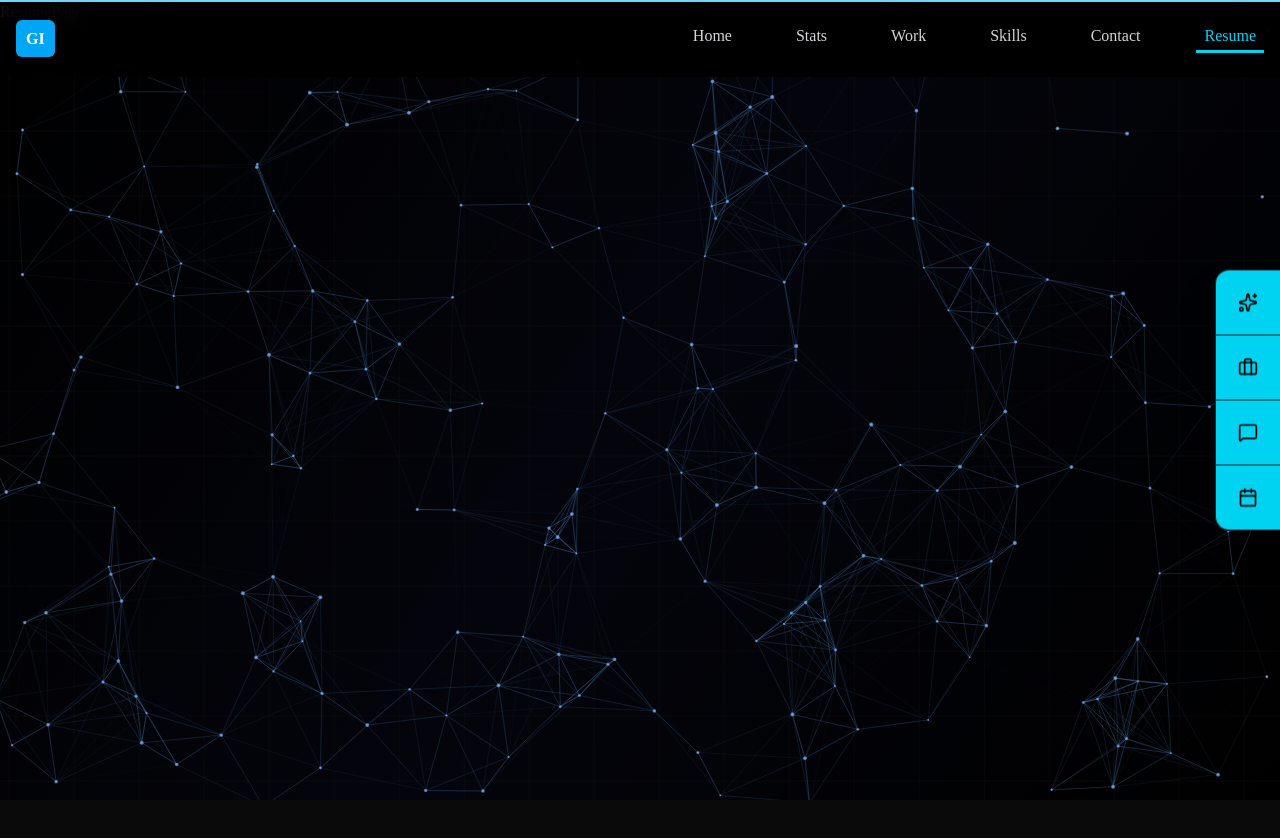
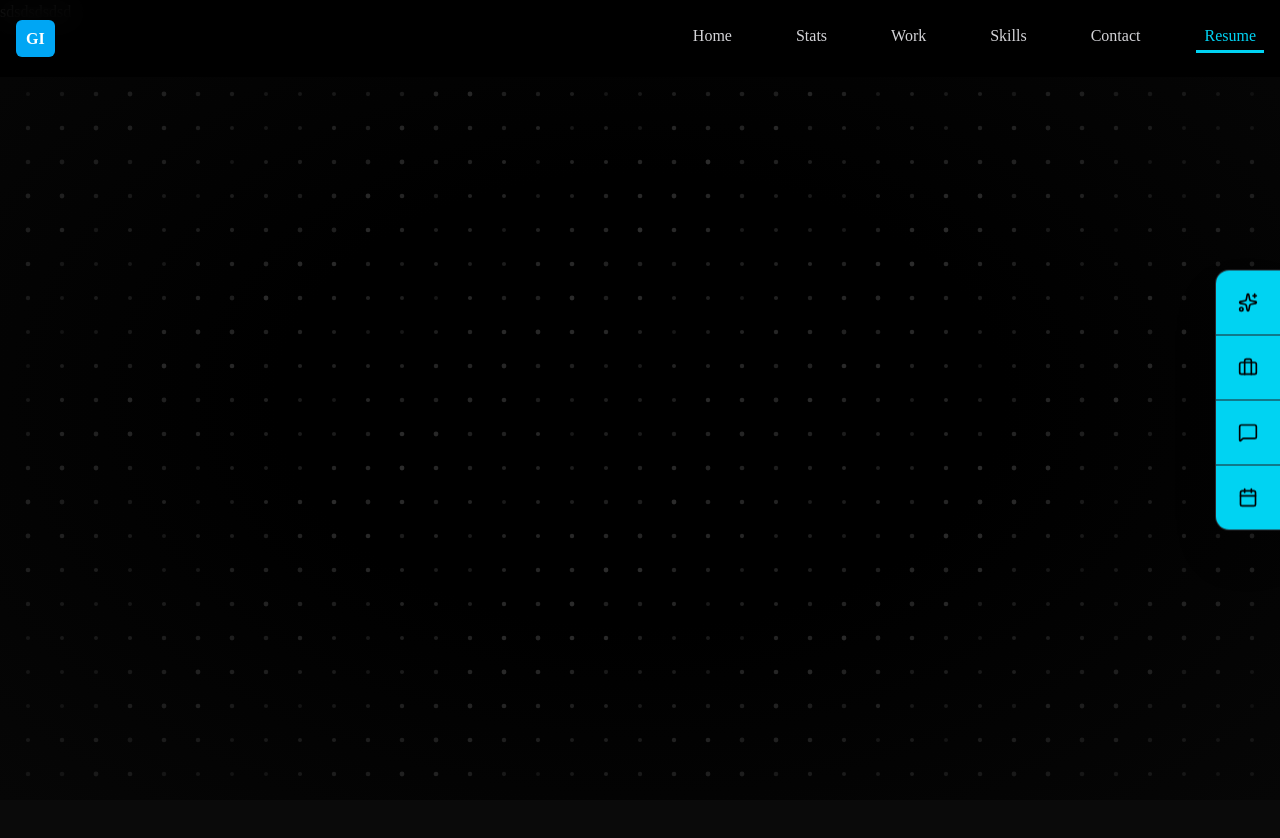
Before and after one commit to giorgi473/webPortfolio, a Next.js app: page /resume in a window 1280 px wide. Shown: the top 838 px of the page. Built offline with nearby package versions, Linux system fonts and the light colour scheme.

Commit message:
New add resume page layout

```diff
--- /dev/null
+++ b/app/(route)/layout.tsx
@@ -0,0 +1,12 @@
+import { DotPattern } from "@/components/ui/dot-pattern";
+
+function ResumeLayout({ children }: { children: React.ReactNode }) {
+  return (
+    <div className="min-h-[200em]">
+      <DotPattern />
+      <div className="relative z-10">{children}</div>
+    </div>
+  );
+}
+
+export default ResumeLayout;
--- a/app/(route)/resume/page.tsx
+++ b/app/(route)/resume/page.tsx
@@ -1,5 +1,11 @@
+import ResumePageView from "@/features/resume/view/resumepage-view";
+
 function ResumePage() {
-  return <div className="min-h-[2000px]">ResumePage</div>;
+  return (
+    <article>
+      <ResumePageView />
+    </article>
+  );
 }
 
 export default ResumePage;
--- /dev/null
+++ b/components/ui/dot-pattern.tsx
@@ -0,0 +1,251 @@
+"use client";
+
+import { useCallback, useEffect, useMemo, useRef } from "react";
+import { cn } from "@/lib/utils";
+
+export interface DotPatternProps {
+  className?: string;
+  /** Dot diameter in pixels */
+  dotSize?: number;
+  /** Gap between dots in pixels */
+  gap?: number;
+  /** Base dot color (hex) */
+  baseColor?: string;
+  /** Glow color on hover (hex) */
+  glowColor?: string;
+  /** Mouse proximity radius for highlighting */
+  proximity?: number;
+  /** Glow intensity multiplier */
+  glowIntensity?: number;
+  /** Wave animation speed (0 to disable) */
+  waveSpeed?: number;
+}
+
+function hexToRgb(hex: string): { r: number; g: number; b: number } {
+  const result = /^#?([a-f\d]{2})([a-f\d]{2})([a-f\d]{2})$/i.exec(hex);
+  return result
+    ? {
+        r: Number.parseInt(result[1], 16),
+        g: Number.parseInt(result[2], 16),
+        b: Number.parseInt(result[3], 16),
+      }
+    : { r: 0, g: 0, b: 0 };
+}
+
+interface Dot {
+  x: number;
+  y: number;
+  baseOpacity: number;
+}
+
+export function DotPattern({
+  className,
+  dotSize = 4,
+  gap = 30,
+  baseColor = "#464646",
+  glowColor = "#10d0ee",
+  proximity = 220,
+  glowIntensity = 1,
+  waveSpeed = 0.5,
+}: DotPatternProps) {
+  const canvasRef = useRef<HTMLCanvasElement>(null);
+  const containerRef = useRef<HTMLDivElement>(null);
+  const dotsRef = useRef<Dot[]>([]);
+  const mouseRef = useRef({ x: -1000, y: -1000 });
+  const animationRef = useRef<ReturnType<typeof requestAnimationFrame>>(0);
+  const startTimeRef = useRef(Date.now());
+
+  const baseRgb = useMemo(() => hexToRgb(baseColor), [baseColor]);
+  const glowRgb = useMemo(() => hexToRgb(glowColor), [glowColor]);
+
+  const buildGrid = useCallback(() => {
+    const canvas = canvasRef.current;
+    const container = containerRef.current;
+    if (!canvas || !container) return;
+
+    const rect = container.getBoundingClientRect();
+    const dpr = window.devicePixelRatio || 1;
+
+    canvas.width = rect.width * dpr;
+    canvas.height = rect.height * dpr;
+    canvas.style.width = `${rect.width}px`;
+    canvas.style.height = `${rect.height}px`;
+
+    const ctx = canvas.getContext("2d");
+    if (ctx) ctx.scale(dpr, dpr);
+
+    const cellSize = dotSize + gap;
+    const cols = Math.ceil(rect.width / cellSize) + 1;
+    const rows = Math.ceil(rect.height / cellSize) + 1;
+
+    const offsetX = (rect.width - (cols - 1) * cellSize) / 2;
+    const offsetY = (rect.height - (rows - 1) * cellSize) / 2;
+
+    const dots: Dot[] = [];
+    for (let row = 0; row < rows; row++) {
+      for (let col = 0; col < cols; col++) {
+        dots.push({
+          x: offsetX + col * cellSize,
+          y: offsetY + row * cellSize,
+          baseOpacity: 0.3 + Math.random() * 0.2,
+        });
+      }
+    }
+    dotsRef.current = dots;
+  }, [dotSize, gap]);
+
+  const draw = useCallback(() => {
+    const canvas = canvasRef.current;
+    if (!canvas) return;
+
+    const ctx = canvas.getContext("2d");
+    if (!ctx) return;
+
+    const dpr = window.devicePixelRatio || 1;
+    ctx.clearRect(0, 0, canvas.width / dpr, canvas.height / dpr);
+
+    const { x: mx, y: my } = mouseRef.current;
+    const proxSq = proximity * proximity;
+    const time = (Date.now() - startTimeRef.current) * 0.001 * waveSpeed;
+
+    for (const dot of dotsRef.current) {
+      const dx = dot.x - mx;
+      const dy = dot.y - my;
+      const distSq = dx * dx + dy * dy;
+
+      // Wave animation
+      const wave = Math.sin(dot.x * 0.02 + dot.y * 0.02 + time) * 0.5 + 0.5;
+      const waveOpacity = dot.baseOpacity + wave * 0.15;
+      const waveScale = 1 + wave * 0.2;
+
+      let opacity = waveOpacity;
+      let scale = waveScale;
+      let r = baseRgb.r;
+      let g = baseRgb.g;
+      let b = baseRgb.b;
+      let glow = 0;
+
+      // Mouse proximity effect
+      if (distSq < proxSq) {
+        const dist = Math.sqrt(distSq);
+        const t = 1 - dist / proximity;
+        const easedT = t * t * (3 - 2 * t); // smoothstep
+
+        // Interpolate color
+        r = Math.round(baseRgb.r + (glowRgb.r - baseRgb.r) * easedT);
+        g = Math.round(baseRgb.g + (glowRgb.g - baseRgb.g) * easedT);
+        b = Math.round(baseRgb.b + (glowRgb.b - baseRgb.b) * easedT);
+
+        opacity = Math.min(1, waveOpacity + easedT * 0.7);
+        scale = waveScale + easedT * 0.8;
+        glow = easedT * glowIntensity;
+      }
+
+      const radius = (dotSize / 2) * scale;
+
+      // Draw glow
+      if (glow > 0) {
+        const gradient = ctx.createRadialGradient(
+          dot.x,
+          dot.y,
+          0,
+          dot.x,
+          dot.y,
+          radius * 4,
+        );
+        gradient.addColorStop(
+          0,
+          `rgba(${glowRgb.r}, ${glowRgb.g}, ${glowRgb.b}, ${glow * 0.4})`,
+        );
+        gradient.addColorStop(
+          0.5,
+          `rgba(${glowRgb.r}, ${glowRgb.g}, ${glowRgb.b}, ${glow * 0.1})`,
+        );
+        gradient.addColorStop(
+          1,
+          `rgba(${glowRgb.r}, ${glowRgb.g}, ${glowRgb.b}, 0)`,
+        );
+        ctx.beginPath();
+        ctx.arc(dot.x, dot.y, radius * 4, 0, Math.PI * 2);
+        ctx.fillStyle = gradient;
+        ctx.fill();
+      }
+
+      // Draw dot
+      ctx.beginPath();
+      ctx.arc(dot.x, dot.y, radius, 0, Math.PI * 2);
+      ctx.fillStyle = `rgba(${r}, ${g}, ${b}, ${opacity})`;
+      ctx.fill();
+    }
+
+    animationRef.current = requestAnimationFrame(draw);
+  }, [proximity, baseRgb, glowRgb, dotSize, glowIntensity, waveSpeed]);
+
+  useEffect(() => {
+    buildGrid();
+
+    const container = containerRef.current;
+    if (!container) return;
+
+    const ro = new ResizeObserver(buildGrid);
+    ro.observe(container);
+
+    return () => ro.disconnect();
+  }, [buildGrid]);
+
+  useEffect(() => {
+    animationRef.current = requestAnimationFrame(draw);
+    return () => {
+      if (animationRef.current) cancelAnimationFrame(animationRef.current);
+    };
+  }, [draw]);
+
+  useEffect(() => {
+    const handleMouseMove = (e: MouseEvent) => {
+      const canvas = canvasRef.current;
+      if (!canvas) return;
+      const rect = canvas.getBoundingClientRect();
+      mouseRef.current = {
+        x: e.clientX - rect.left,
+        y: e.clientY - rect.top,
+      };
+    };
+
+    const handleMouseLeave = () => {
+      mouseRef.current = { x: -1000, y: -1000 };
+    };
+
+    const container = containerRef.current;
+    if (container) {
+      container.addEventListener("mousemove", handleMouseMove);
+      container.addEventListener("mouseleave", handleMouseLeave);
+    }
+
+    return () => {
+      if (container) {
+        container.removeEventListener("mousemove", handleMouseMove);
+        container.removeEventListener("mouseleave", handleMouseLeave);
+      }
+    };
+  }, []);
+
+  return (
+    <div
+      ref={containerRef}
+      className={cn("fixed inset-0 overflow-hidden bg-black", className)}
+    >
+      <canvas ref={canvasRef} className="absolute inset-0 h-full w-full" />
+      <div
+        className="pointer-events-none absolute inset-0"
+        style={{
+          background:
+            "radial-gradient(ellipse at center, transparent 0%, transparent 40%, rgba(10,10,10,0.6) 100%)",
+        }}
+      />
+    </div>
+  );
+}
+
+export default function DotPatternDemo() {
+  return <DotPattern />;
+}
--- a/components/ui/scroll-progress.tsx
+++ b/components/ui/scroll-progress.tsx
@@ -1,22 +1,19 @@
 "use client";
 
-import { motion, useScroll, type MotionProps } from "motion/react";
-
+import { motion, useScroll } from "motion/react";
+import { usePathname } from "next/navigation";
 import { cn } from "@/lib/utils";
 
-interface ScrollProgressProps extends Omit<
-  React.HTMLAttributes<HTMLElement>,
-  keyof MotionProps
-> {
+interface ScrollProgressProps {
+  className?: string;
   ref?: React.Ref<HTMLDivElement>;
 }
 
-export function ScrollProgress({
-  className,
-  ref,
-  ...props
-}: ScrollProgressProps) {
+export function ScrollProgress({ className, ref }: ScrollProgressProps) {
   const { scrollYProgress } = useScroll();
+  const pathname = usePathname();
+
+  if (pathname === "/resume") return null;
 
   return (
     <motion.div
@@ -28,7 +25,6 @@ export function ScrollProgress({
       style={{
         scaleX: scrollYProgress,
       }}
-      {...props}
     />
   );
 }
--- /dev/null
+++ b/features/resume/view/resumepage-view.tsx
@@ -0,0 +1,11 @@
+import Wrapper from "@/components/shared/Wrapper";
+
+function ResumePageView() {
+  return (
+    <section className="w-full">
+      <Wrapper className="mx-auto">sdsdsdsdsd</Wrapper>
+    </section>
+  );
+}
+
+export default ResumePageView;
```
